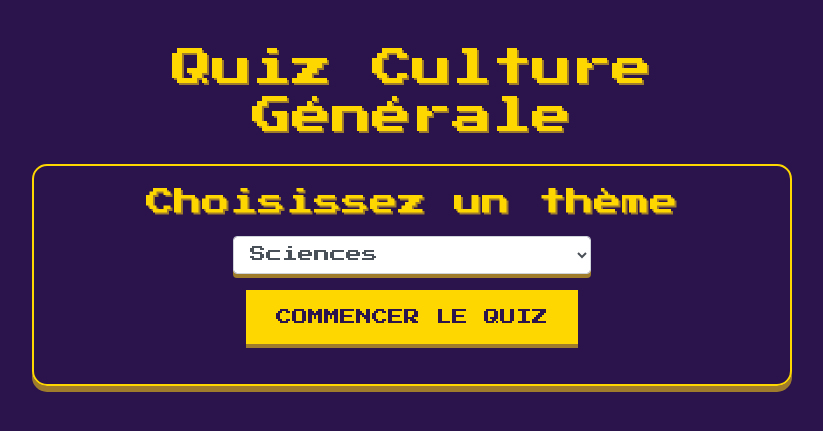
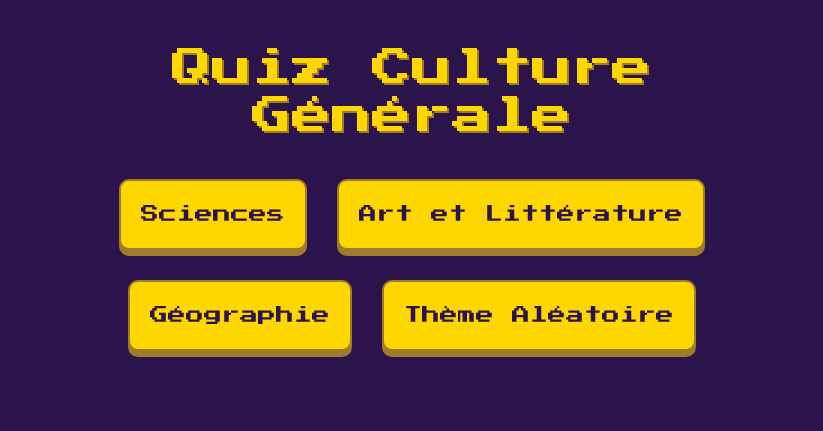
Before and after one commit to Mohamed-Akaaouch/SAE-302, a Flask app: page / in a window 1280 px wide. Shown: the top 431 px of the page, without its empty margins (228-1051 px from the left). Run offline with Flask 3, Linux system fonts and the light colour scheme; some libraries are stand-ins or nearby versions.

Commit message:
ameliration et harmonisation des couleurs

```diff
--- a/templates/index.html
+++ b/templates/index.html
@@ -25,51 +25,29 @@
             padding: 20px;
         }
 
-        .button {
+        .theme-card {
             background-color: #ffd700;
             color: #2b134b;
-            border: none;
-            padding: 15px 30px;
-            margin: 20px 0;
-            font-size: 16px;
+            border: 2px solid #9e7c2b;
+            border-radius: 10px;
+            box-shadow: 0px 6px 0px #9e7c2b;
+            padding: 20px;
+            margin: 15px;
             cursor: pointer;
-            text-transform: uppercase;
-            box-shadow: 0px 4px 0px #9e7c2b;
-            font-family: 'Press Start 2P', cursive;
+            text-align: center;
+            font-size: 18px;
+            transition: transform 0.3s, box-shadow 0.3s;
         }
 
-        .button:hover {
-            background-color: #f0c800;
+        .theme-card:hover {
+            transform: scale(1.05);
+            box-shadow: 0px 10px 0px #9e7c2b;
         }
 
-        select {
-            background-color: #ffd700;
-            color: #2b134b;
-            border: none;
-            padding: 10px;
-            font-size: 16px;
-            box-shadow: 0px 4px 0px #9e7c2b;
-        }
-
-        .btn-outline-primary {
-            border-color: #ffd700;
-            color: #ffd700;
-            font-family: 'Press Start 2P', cursive;
-        }
-
-        .btn-outline-primary:hover {
-            background-color: #ffd700;
-            color: #2b134b;
-        }
-
-        .table {
-            background-color: #2b134b;
-            color: #ffd700;
-            border-color: #ffd700;
-        }
-
-        .table th, .table td {
-            border-color: #9e7c2b;
+        #theme-selection {
+            display: flex;
+            flex-wrap: wrap;
+            justify-content: center;
         }
 
         .hidden {
@@ -82,12 +60,34 @@
             color: #f0c800;
         }
 
-        #theme-selection, #nom-classement, #quiz-container, #result-section, #score-section {
+        #quiz-container, #nom-classement, #result-section, #score-section {
             border: 2px solid #ffd700;
             border-radius: 15px;
             padding: 20px;
             margin: 20px 0;
             box-shadow: 0px 6px 0px #9e7c2b;
+        }
+
+        .table {
+            background-color: #2b134b;
+            color: #ffffff;
+            border-color: #ffd700;
+        }
+
+        .table th {
+            background-color: #9e7c2b;
+            color: #ffffff;
+            border-color: #ffd700;
+        }
+
+        .table td {
+            background-color: #3a176b;
+            color: #ffffff;
+            border-color: #ffd700;
+        }
+
+        .table-striped tbody tr:nth-of-type(odd) {
+            background-color: #47297a;
         }
     </style>
 </head>
@@ -97,14 +97,10 @@
 
         <!-- Choix du thème -->
         <div id="theme-selection">
-            <h3 class="mb-3">Choisissez un thème</h3>
-            <select id="theme-select" class="form-control w-50 mx-auto">
-                <option value="Sciences">Sciences</option>
-                <option value="Art et Littérature">Art et Littérature</option>
-                <option value="Géographie">Géographie</option>
-                <option value="Aléatoire">Quizz Aléatoire</option>
-            </select>
-            <button class="button mt-3" onclick="startQuiz()">Commencer le Quiz</button>
+            <div class="theme-card" onclick="startQuiz('Sciences')">Sciences</div>
+            <div class="theme-card" onclick="startQuiz('Art et Littérature')">Art et Littérature</div>
+            <div class="theme-card" onclick="startQuiz('Géographie')">Géographie</div>
+            <div class="theme-card" onclick="startQuiz('Aléatoire')">Thème Aléatoire</div>
         </div>
 
         <!-- Formulaire de classement -->
@@ -151,8 +147,8 @@
         let score = 0;
         let timer;
 
-        async function startQuiz() {
-            const response = await fetch('/start_quiz');
+        async function startQuiz(theme) {
+            const response = await fetch(`/start_quiz?theme=${theme}`);
             const data = await response.json();
             quizData = data.quiz;
 
@@ -164,7 +160,7 @@
                 document.getElementById('quiz-container').classList.remove('hidden');
                 displayQuestion();
             } else {
-                alert("Aucune question disponible.");
+                alert("Aucune question disponible pour ce thème.");
             }
         }
 
```
Also changed, not shown: quiz_game.db.
